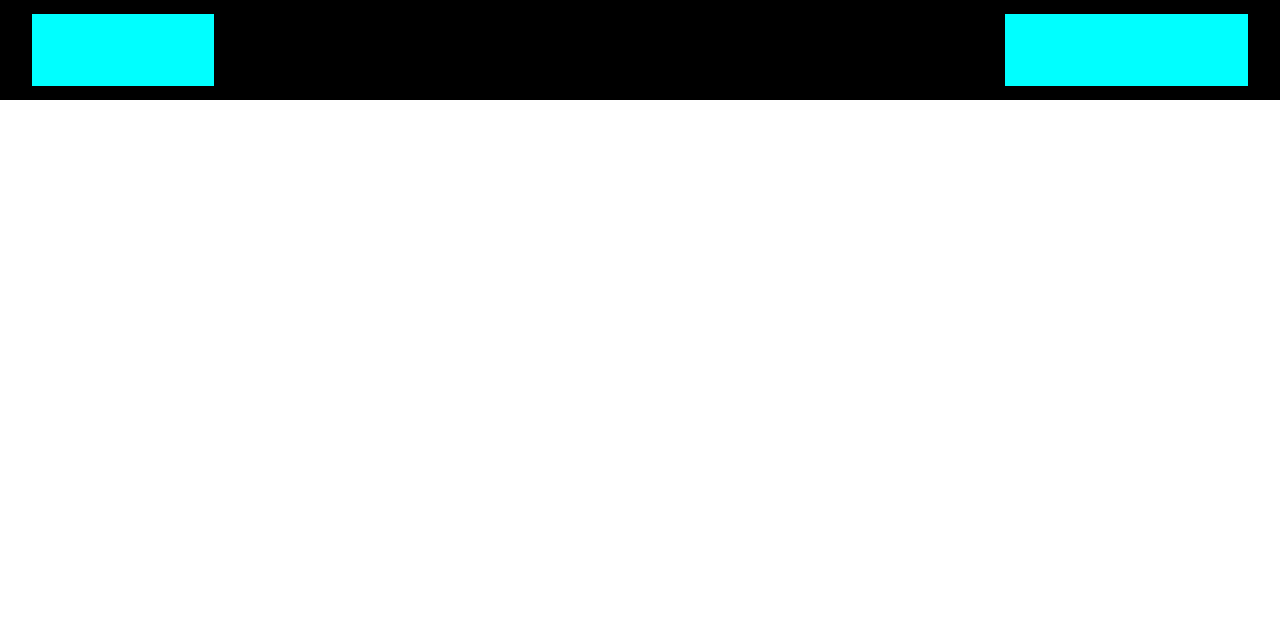
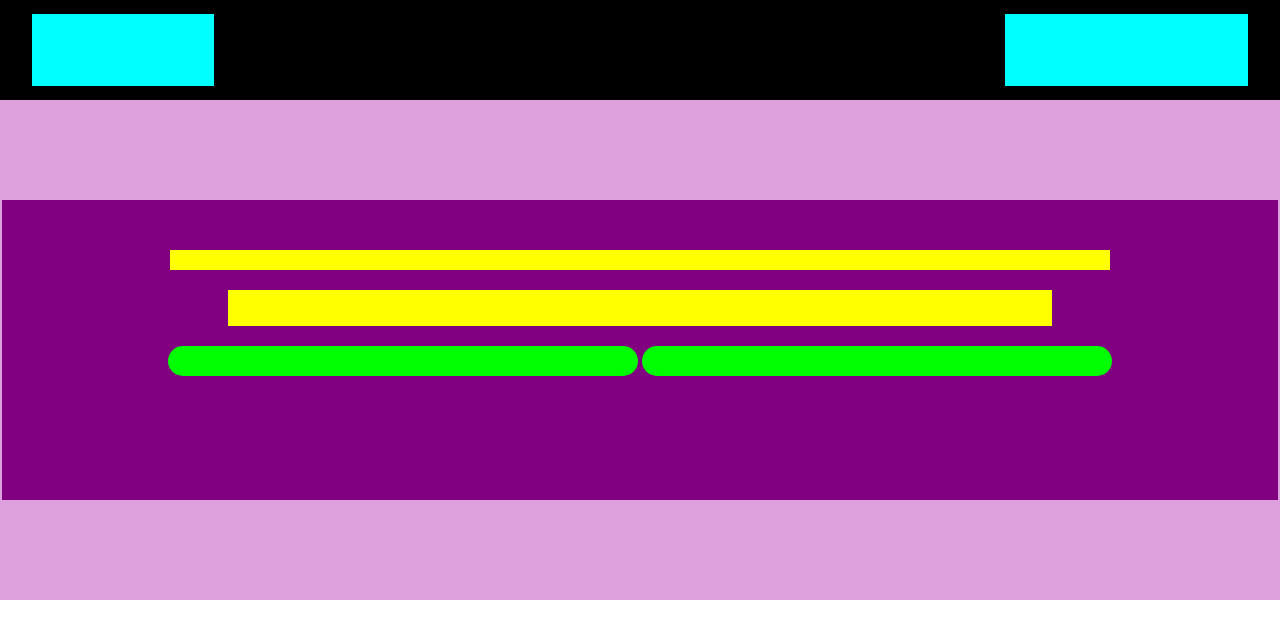
Before and after one commit to arisztid21/htmlcss, a plain HTML site: page index.html in a window 1280 px wide. Drawn offline with Linux system fonts and the light colour scheme.

Commit message:
wpx7 done

```diff
--- a/index.html
+++ b/index.html
@@ -12,5 +12,15 @@
             <div class="logo"></div>
             <div class="search"></div>
         </header>
+        <main>
+                <div class="content">
+                <div class="line1"></div>
+                <div class="line2"></div>
+                <div class="line3">
+                    <div class="pill"></div>
+                    <div class="pill"></div>
+                </div>
+            </div>
+        </main>
     </body>
 </html>
--- a/styles.css
+++ b/styles.css
@@ -22,3 +22,43 @@ header{
     width: 20%;
     float: right;
 }
+
+main{
+    background: plum;
+    padding: 100px 2px;
+}
+
+.content{
+    background: purple;
+    padding: 50px;
+    height: 300px;
+}
+
+.line1{
+    background: yellow;
+    height: 20px;
+    width: 80%;
+    margin: 0 auto;
+}
+
+.line2{
+    background: yellow;
+    height: 36px;
+    width: 70%;
+    margin: 20px auto 0;
+}
+
+.line3{
+    margin-top: 20px;
+    /* margin-left: auto;
+    margin-right: auto; */
+    text-align: center;
+}
+
+.pill{
+    display: inline-block;
+    border-radius: 30px;
+    background: lime;
+    height: 30px;
+    width: 40%;
+}
```
